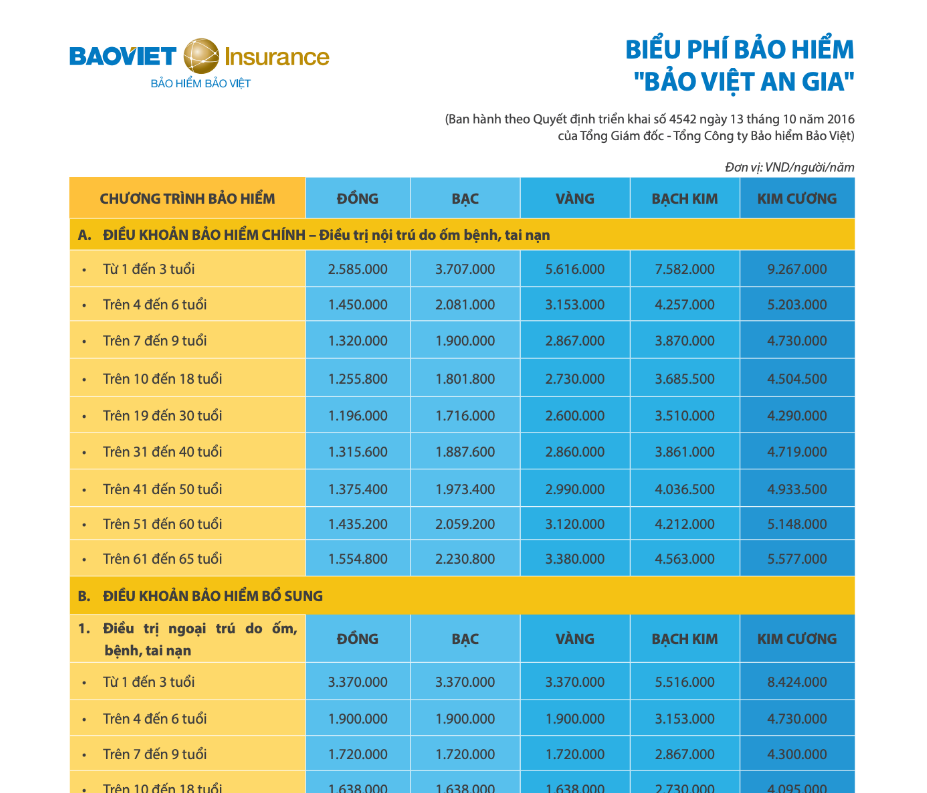
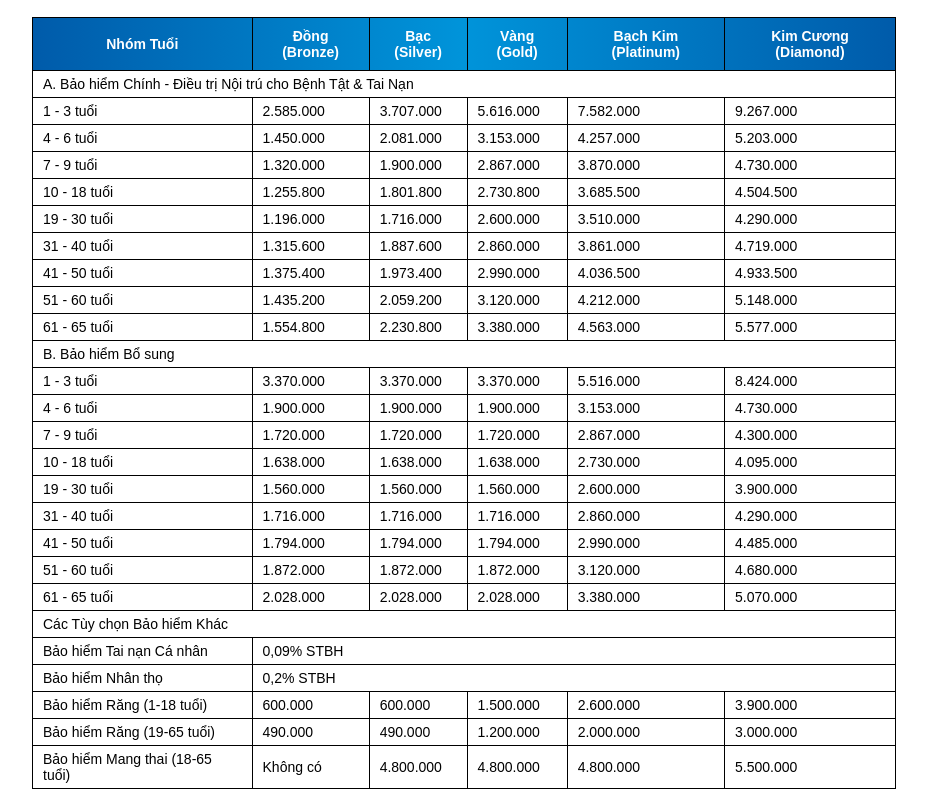
Before and after one commit to Liam-and-Son-Group/baoviet-danang, a plain HTML site: page baohiemsuckhoe.html in a window 1280 px wide. Shown: the part 2949-3742 px from the top of the page, without its empty margins (176-1103 px from the left). Drawn offline with Linux system fonts and the light colour scheme.

Commit message:
fix: update an-gia insurance fee

```diff
--- a/baohiemsuckhoe.html
+++ b/baohiemsuckhoe.html
@@ -566,8 +566,205 @@
         style="font-size: 24px; font-weight: 600; color: #0060ae; padding-bottom: 10px; border-bottom: 1px solid rgba(0, 0, 0, 0.274); margin-bottom: 0;">
         Biểu phí bảo hiểm</p>
       <div style="max-width: 100%; overflow-x: scroll;">
-        <img src="assets/bang-gia-an-gia.png" alt="Bảng giá an gia"
-          style="width: 100%; max-width: 800px; margin: auto; display: block;" srcset="">
+        <table style="width: 100%;">
+          <thead>
+            <tr>
+              <th>Nhóm Tuổi</th>
+              <th>Đồng (Bronze)</th>
+              <th>Bạc (Silver)</th>
+              <th>Vàng (Gold)</th>
+              <th>Bạch Kim (Platinum)</th>
+              <th>Kim Cương (Diamond)</th>
+            </tr>
+          </thead>
+          <tbody>
+            <tr class="section-title">
+              <td colspan="6">A. Bảo hiểm Chính - Điều trị Nội trú cho Bệnh Tật & Tai Nạn</td>
+            </tr>
+            <tr>
+              <td>1 - 3 tuổi</td>
+              <td>2.585.000</td>
+              <td>3.707.000</td>
+              <td>5.616.000</td>
+              <td>7.582.000</td>
+              <td>9.267.000</td>
+            </tr>
+            <tr>
+              <td>4 - 6 tuổi</td>
+              <td>1.450.000</td>
+              <td>2.081.000</td>
+              <td>3.153.000</td>
+              <td>4.257.000</td>
+              <td>5.203.000</td>
+            </tr>
+            <tr>
+              <td>7 - 9 tuổi</td>
+              <td>1.320.000</td>
+              <td>1.900.000</td>
+              <td>2.867.000</td>
+              <td>3.870.000</td>
+              <td>4.730.000</td>
+            </tr>
+            <tr>
+              <td>10 - 18 tuổi</td>
+              <td>1.255.800</td>
+              <td>1.801.800</td>
+              <td>2.730.800</td>
+              <td>3.685.500</td>
+              <td>4.504.500</td>
+            </tr>
+            <tr>
+              <td>19 - 30 tuổi</td>
+              <td>1.196.000</td>
+              <td>1.716.000</td>
+              <td>2.600.000</td>
+              <td>3.510.000</td>
+              <td>4.290.000</td>
+            </tr>
+            <tr>
+              <td>31 - 40 tuổi</td>
+              <td>1.315.600</td>
+              <td>1.887.600</td>
+              <td>2.860.000</td>
+              <td>3.861.000</td>
+              <td>4.719.000</td>
+            </tr>
+            <tr>
+              <td>41 - 50 tuổi</td>
+              <td>1.375.400</td>
+              <td>1.973.400</td>
+              <td>2.990.000</td>
+              <td>4.036.500</td>
+              <td>4.933.500</td>
+            </tr>
+            <tr>
+              <td>51 - 60 tuổi</td>
+              <td>1.435.200</td>
+              <td>2.059.200</td>
+              <td>3.120.000</td>
+              <td>4.212.000</td>
+              <td>5.148.000</td>
+            </tr>
+            <tr>
+              <td>61 - 65 tuổi</td>
+              <td>1.554.800</td>
+              <td>2.230.800</td>
+              <td>3.380.000</td>
+              <td>4.563.000</td>
+              <td>5.577.000</td>
+            </tr>
+            <tr class="section-title">
+              <td colspan="6">B. Bảo hiểm Bổ sung</td>
+            </tr>
+            <tr>
+              <td>1 - 3 tuổi</td>
+              <td>3.370.000</td>
+              <td>3.370.000</td>
+              <td>3.370.000</td>
+              <td>5.516.000</td>
+              <td>8.424.000</td>
+            </tr>
+            <tr>
+              <td>4 - 6 tuổi</td>
+              <td>1.900.000</td>
+              <td>1.900.000</td>
+              <td>1.900.000</td>
+              <td>3.153.000</td>
+              <td>4.730.000</td>
+            </tr>
+            <tr>
+              <td>7 - 9 tuổi</td>
+              <td>1.720.000</td>
+              <td>1.720.000</td>
+              <td>1.720.000</td>
+              <td>2.867.000</td>
+              <td>4.300.000</td>
+            </tr>
+            <tr>
+              <td>10 - 18 tuổi</td>
+              <td>1.638.000</td>
+              <td>1.638.000</td>
+              <td>1.638.000</td>
+              <td>2.730.000</td>
+              <td>4.095.000</td>
+            </tr>
+            <tr>
+              <td>19 - 30 tuổi</td>
+              <td>1.560.000</td>
+              <td>1.560.000</td>
+              <td>1.560.000</td>
+              <td>2.600.000</td>
+              <td>3.900.000</td>
+            </tr>
+            <tr>
+              <td>31 - 40 tuổi</td>
+              <td>1.716.000</td>
+              <td>1.716.000</td>
+              <td>1.716.000</td>
+              <td>2.860.000</td>
+              <td>4.290.000</td>
+            </tr>
+            <tr>
+              <td>41 - 50 tuổi</td>
+              <td>1.794.000</td>
+              <td>1.794.000</td>
+              <td>1.794.000</td>
+              <td>2.990.000</td>
+              <td>4.485.000</td>
+            </tr>
+            <tr>
+              <td>51 - 60 tuổi</td>
+              <td>1.872.000</td>
+              <td>1.872.000</td>
+              <td>1.872.000</td>
+              <td>3.120.000</td>
+              <td>4.680.000</td>
+            </tr>
+            <tr>
+              <td>61 - 65 tuổi</td>
+              <td>2.028.000</td>
+              <td>2.028.000</td>
+              <td>2.028.000</td>
+              <td>3.380.000</td>
+              <td>5.070.000</td>
+            </tr>
+            <tr class="section-title">
+              <td colspan="6">Các Tùy chọn Bảo hiểm Khác</td>
+            </tr>
+            <tr>
+              <td>Bảo hiểm Tai nạn Cá nhân</td>
+              <td colspan="5">0,09% STBH</td>
+            </tr>
+            <tr>
+              <td>Bảo hiểm Nhân thọ</td>
+              <td colspan="5">0,2% STBH</td>
+            </tr>
+            <tr>
+              <td>Bảo hiểm Răng (1-18 tuổi)</td>
+              <td>600.000</td>
+              <td>600.000</td>
+              <td>1.500.000</td>
+              <td>2.600.000</td>
+              <td>3.900.000</td>
+            </tr>
+            <tr>
+              <td>Bảo hiểm Răng (19-65 tuổi)</td>
+              <td>490.000</td>
+              <td>490.000</td>
+              <td>1.200.000</td>
+              <td>2.000.000</td>
+              <td>3.000.000</td>
+            </tr>
+            <tr>
+              <td>Bảo hiểm Mang thai (18-65 tuổi)</td>
+              <td>Không có</td>
+              <td>4.800.000</td>
+              <td>4.800.000</td>
+              <td>4.800.000</td>
+              <td>5.500.000</td>
+            </tr>
+          </tbody>
+        </table>
       </div>
     </div>
 
```
